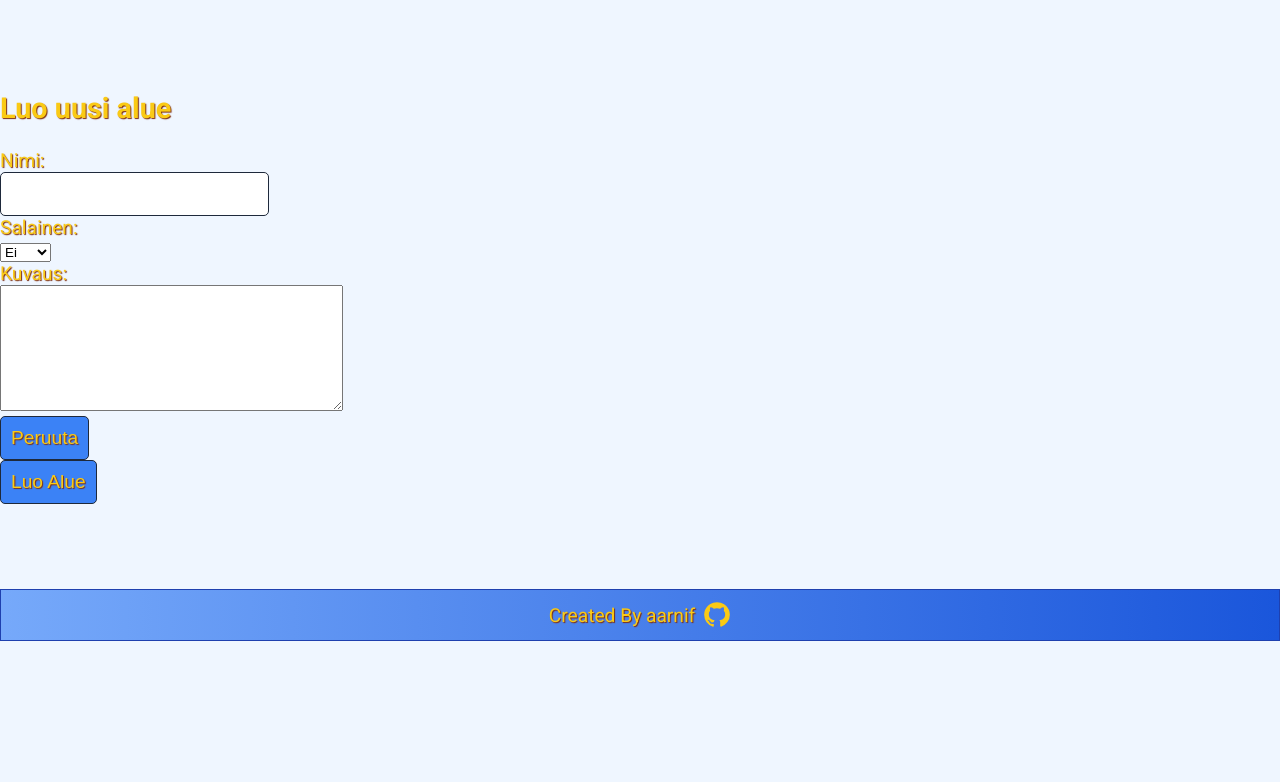
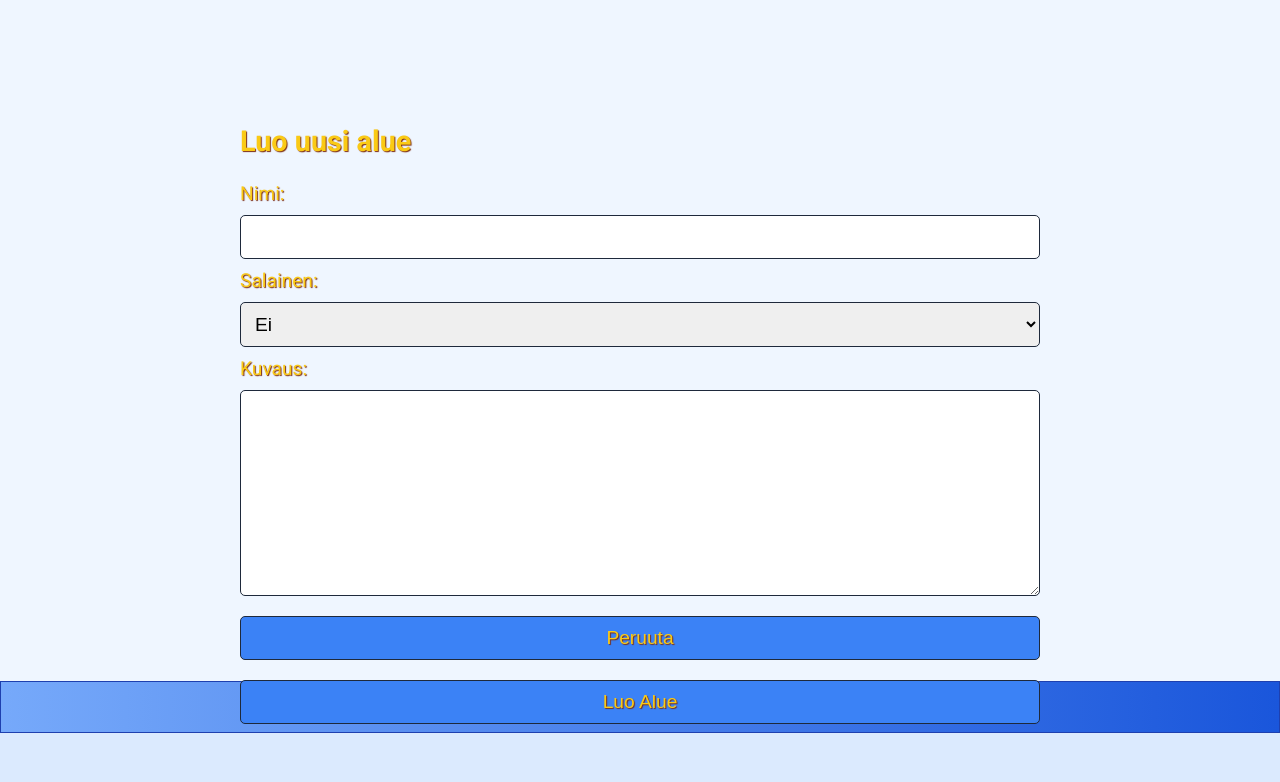
Before and after one commit to aarnif/tsoha-forum, a Flask app: template templates/new_subforum.html in a window 1280 px wide. Shown: the part 160-942 px from the top of the page. Before the commit the page ends 801 px from the top, so only its background shows below. Run offline with Flask 3, Linux system fonts and the light colour scheme; the template is opened without the code that fills it, so the values that code supplies are empty.

Commit message:
Rename classes and update new subforum styles

```diff
--- a/static/content.css
+++ b/static/content.css
@@ -7,7 +7,7 @@ main {
   align-items: center;
 }
 
-.login-container {
+.form-container {
   flex-grow: 1;
   width: 100%;
   max-width: 1400px;
@@ -16,9 +16,11 @@ main {
   align-items: start;
 }
 
-.login-form {
+.form {
   position: relative;
   top: 100px;
+  padding-left: 20px;
+  padding-right: 20px;
   flex-grow: 1;
   max-width: 800px;
   display: flex;
@@ -44,7 +46,7 @@ main {
   width: 100%;
 }
 
-.login-form-button {
+.form-button {
   min-width: 100%;
   max-width: 100%;
   margin-top: 10px;
--- a/static/main.css
+++ b/static/main.css
@@ -40,11 +40,17 @@ li {
   list-style: none;
 }
 
-input {
+input,
+select,
+textarea {
   padding: 10px;
   border: 1px solid #1e293b;
   border-radius: 5px;
   font-size: 1.2rem;
+}
+
+textarea {
+  resize: vertical;
 }
 
 a {
--- a/templates/new_subforum.html
+++ b/templates/new_subforum.html
@@ -1,24 +1,25 @@
 {% extends "layout.html" %} {% block content %}
 
-<form action="{{request.url}}" method="POST">
+<div class="form-container">
+  <form action="{{request.url}}" method="POST" class="form">
     <h2>Luo uusi alue</h2>
-  <ul>
-    <li>
+    <ul class="form-items">
+      <li class="form-item">
         <label>Nimi:</label>
       </li>
-    <li>
+      <li class="form-item">
         <input type="text" name="name" />
       </li>
-    <li>
+      <li class="form-item">
         <label>Salainen:</label>
       </li>
-    <li>
+      <li class="form-item">
         <select name="is-secret" onchange="toggleDisplayUserList()">
           <option value="0">Ei</option>
           <option value="1">Kyllä</option>
         </select>
       </li>
-    <li id="user-list" style="display: none">
+      <li id="user-list" class="form-item" style="display: none">
         <ul>
           <li>
             <label>Pääsyoikeus:</label>
@@ -31,26 +32,26 @@
           {% endfor %}
         </ul>
       </li>
-    <li>
+      <li class="form-item">
         <label>Kuvaus:</label>
       </li>
-    <li>
+      <li class="form-item">
         <textarea name="description" rows="8" cols="40"></textarea>
       </li>
-  </ul>
-
-  <ul>
-    <li>
-      <button type="button"><a href="/">Peruuta</a></button>
+      <li class="form-item">
+        <button type="button" class="form-button">
+          <a href="/">Peruuta</a>
+        </button>
       </li>
-    <li>
-      <button type="submit">Luo Alue</button>
+      <li class="form-item">
+        <button type="submit" class="form-button">Luo Alue</button>
       </li>
-    <li>
+      <li class="form-item">
         <p>{{ message }}</p>
       </li>
     </ul>
   </form>
+</div>
 
 <script>
   const toggleDisplayUserList = () => {
```
Also changed, not shown: templates/login.html (+4 -4 lines). Lines whose indentation alone changed are shown as unchanged.
